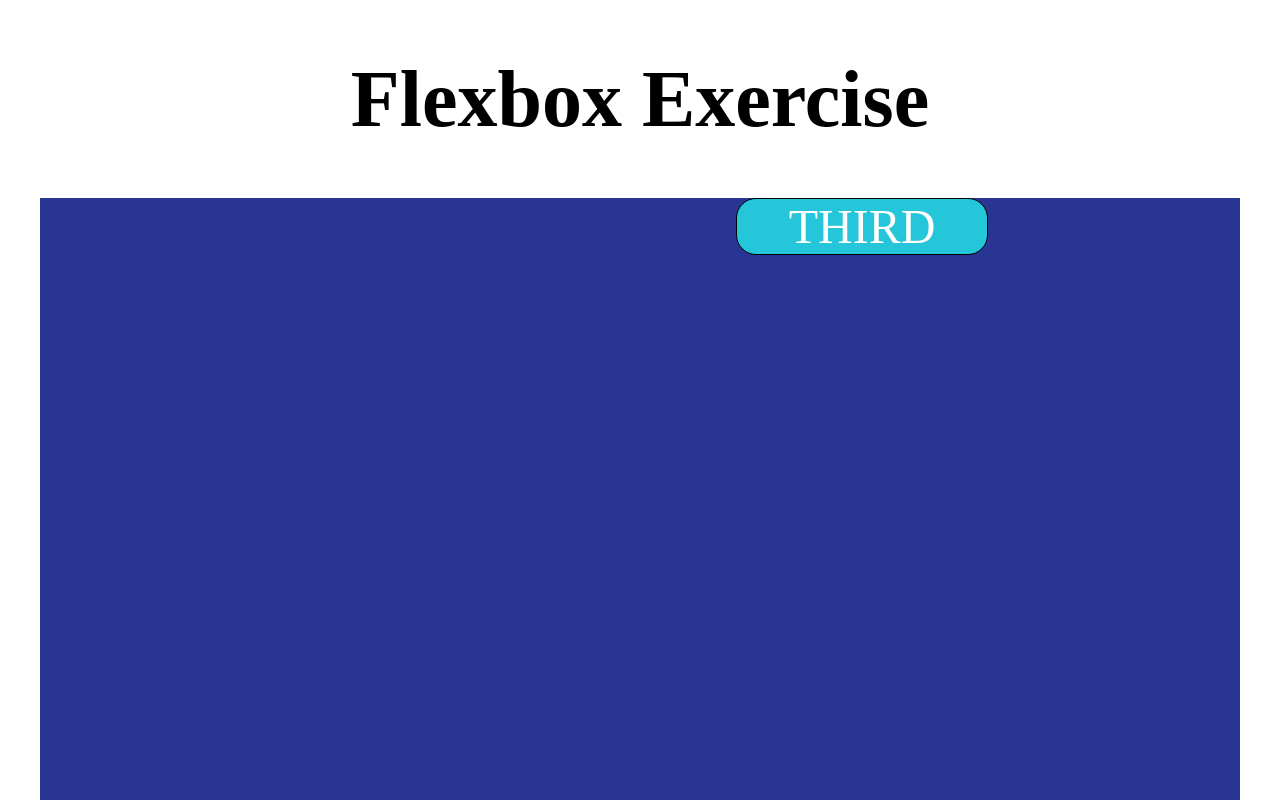
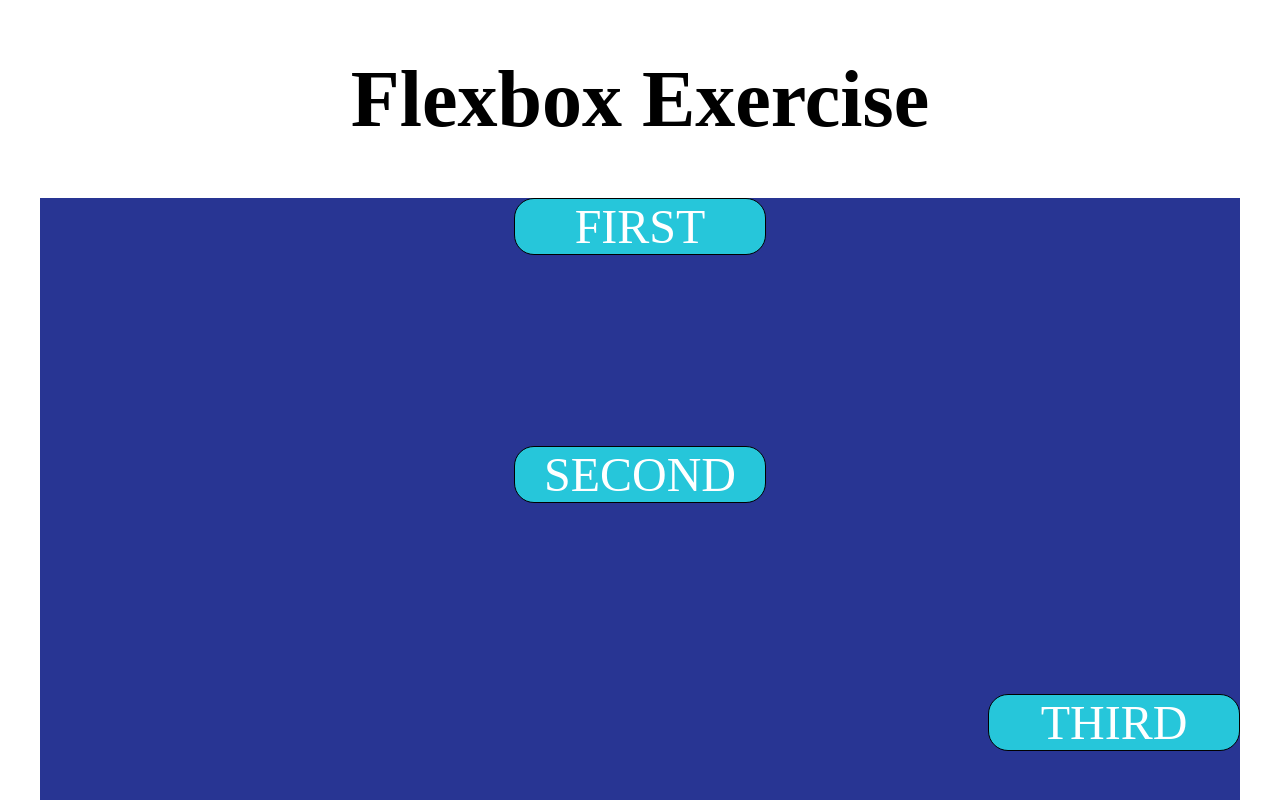
Before and after one commit to bela-codes/FLEX-BOX, a plain HTML site: page Exercise 5/index.html in a window 1280 px wide. Shown: the top 800 px of the page. Drawn offline with Linux system fonts and the light colour scheme.

Commit message:
Exercise 5 Part 2

```diff
--- a/Exercise 5/styles.css
+++ b/Exercise 5/styles.css
@@ -8,8 +8,9 @@ h1 {
   width: 1200px;
   height: 800px;
   display: flex;
-  justify-content: flex-end;
-  align-items: flex-end;
+  flex-direction: column;
+  justify-content: space-between;
+  align-items: center;
 }
 
 span {
@@ -23,5 +24,5 @@ span {
 }
 
 .special {
-    align-self: flex-start;
+    align-self: flex-end;
 }
```
